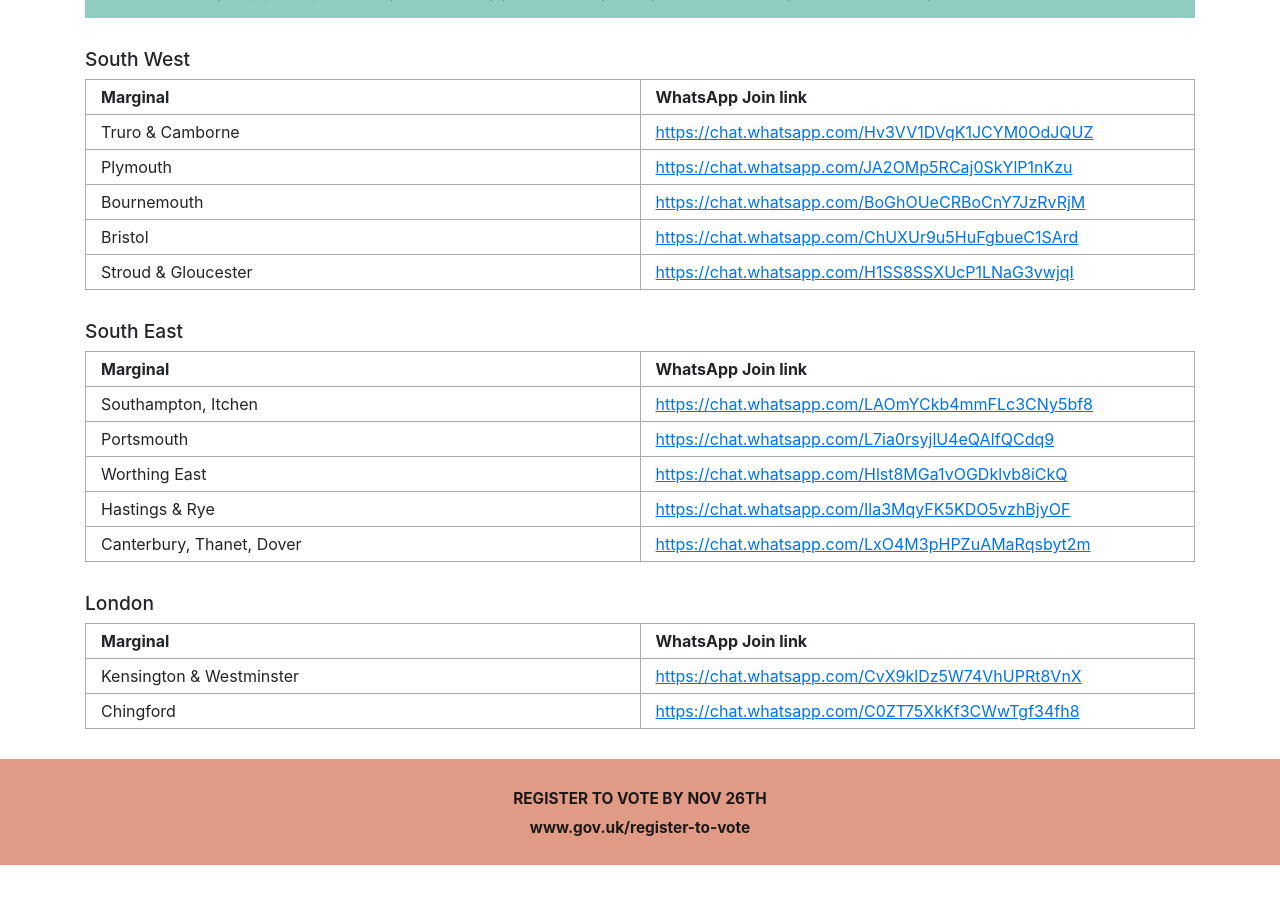
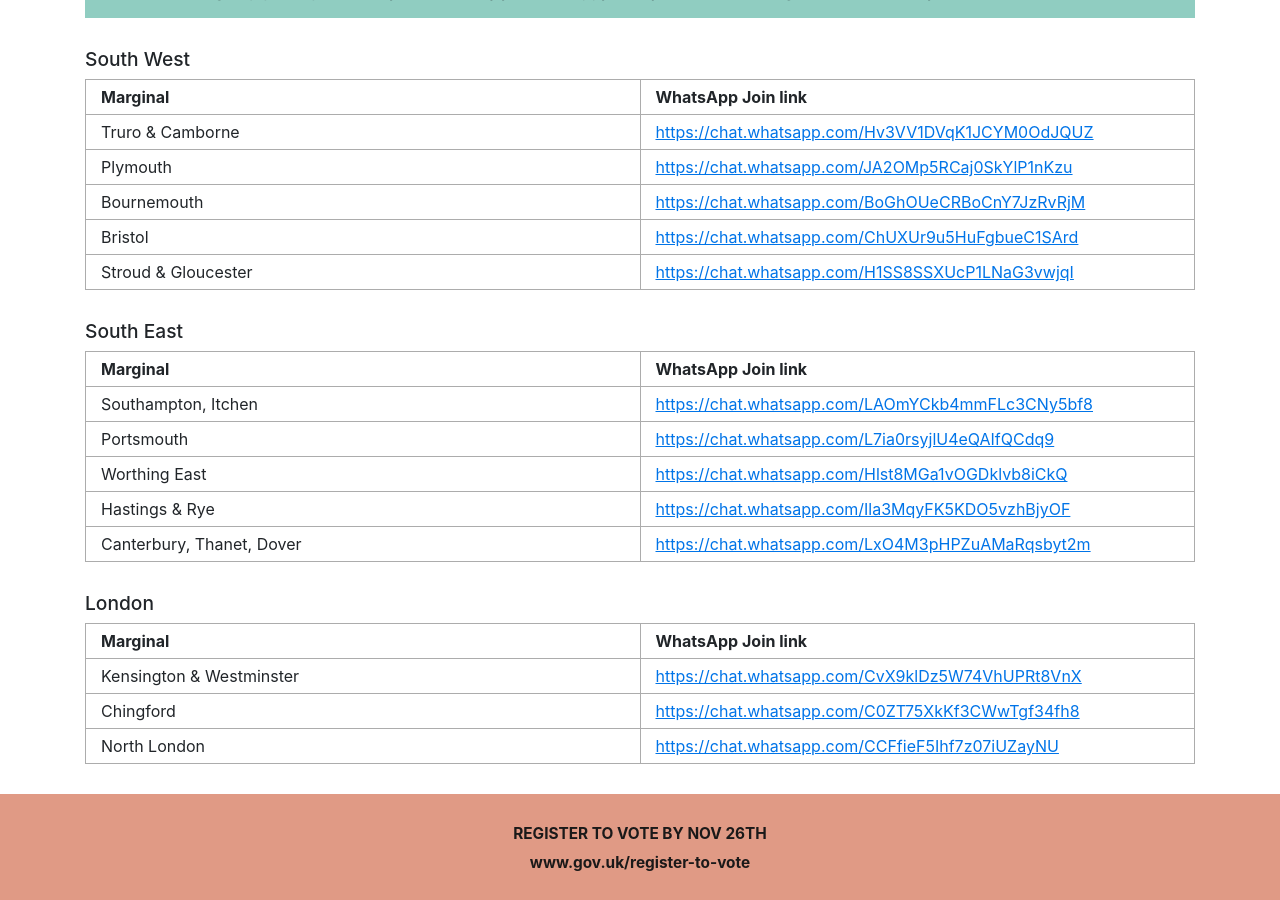
Before and after one commit to youthvoteuk/youthvoteuk2019, a Jekyll site: the page built from join-your-local-group.md, in a window 1280 px wide and 900 px high, scrolled down 666 px. Built offline with Jekyll 4.4.1, drawn with Linux system fonts in a browser that asks for light colours; before the commit the page ends 1531 px from its top, so only the background shows below that.

Commit message:
add north london

```diff
--- a/join-your-local-group.md
+++ b/join-your-local-group.md
@@ -45,6 +45,7 @@
 -----------|-------------------
 | Kensington & Westminster | <a href="https://chat.whatsapp.com/CvX9klDz5W74VhUPRt8VnX" target="_blank">https://chat.whatsapp.com/CvX9klDz5W74VhUPRt8VnX</a> |
 | Chingford | <a href="https://chat.whatsapp.com/C0ZT75XkKf3CWwTgf34fh8" target="_blank">https://chat.whatsapp.com/C0ZT75XkKf3CWwTgf34fh8</a> |
+| North London | <a href="https://chat.whatsapp.com/CCFfieF5Ihf7z07iUZayNU" target="_blank">https://chat.whatsapp.com/CCFfieF5Ihf7z07iUZayNU</a> |
 
 </div>
 </section>
```
